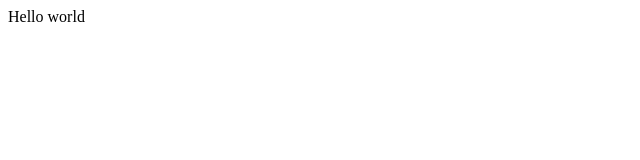
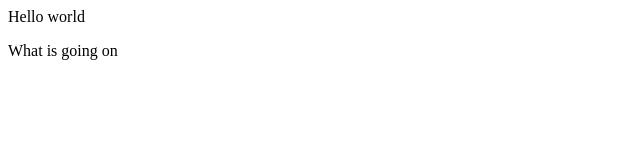
Before and after one commit to sasabacic/demo-repo, a plain HTML site: page index.html in a window 1280 px wide. Shown: the whole page, without its empty margins (0-640 px from the left). Drawn offline with Linux system fonts and the light colour scheme.

Commit message:
added what is going on

```diff
--- a/index.html
+++ b/index.html
@@ -1 +1,2 @@
 <div>Hello world</div>
+<p>What is going on</p>
```
